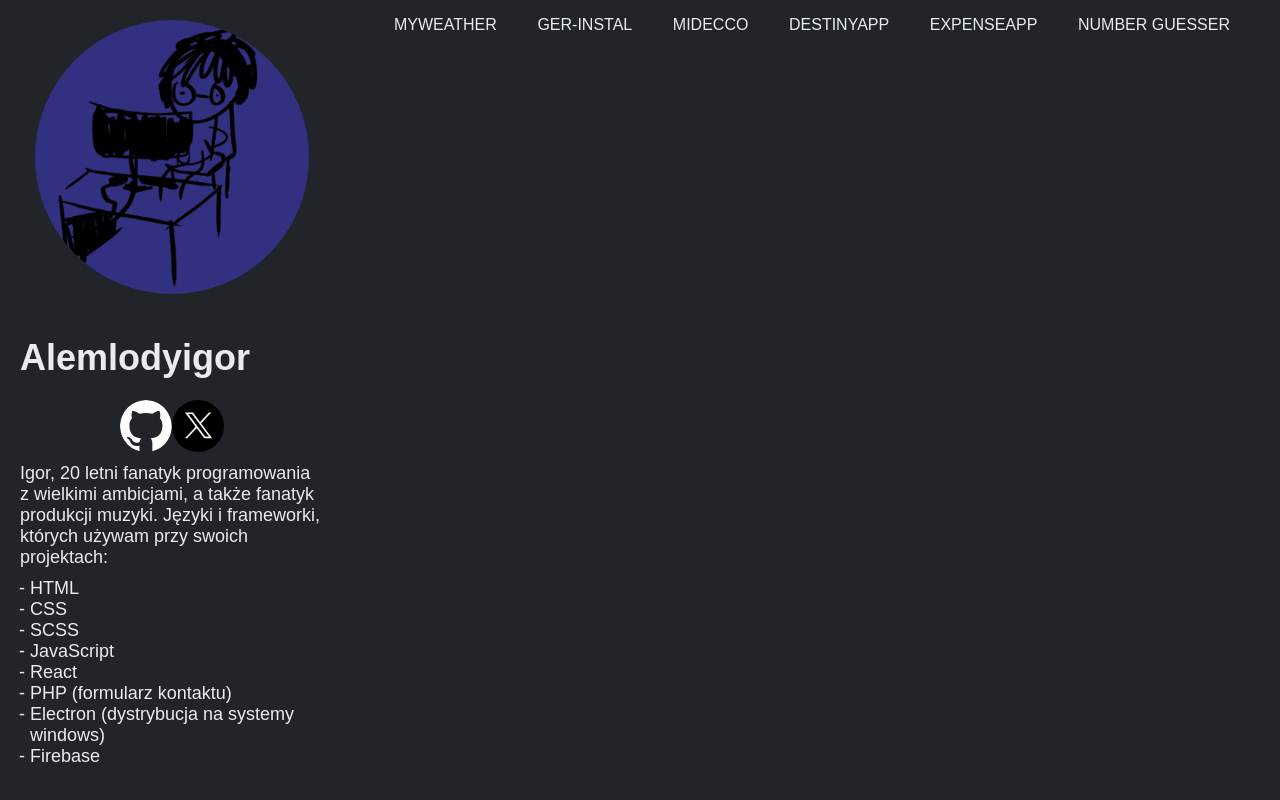
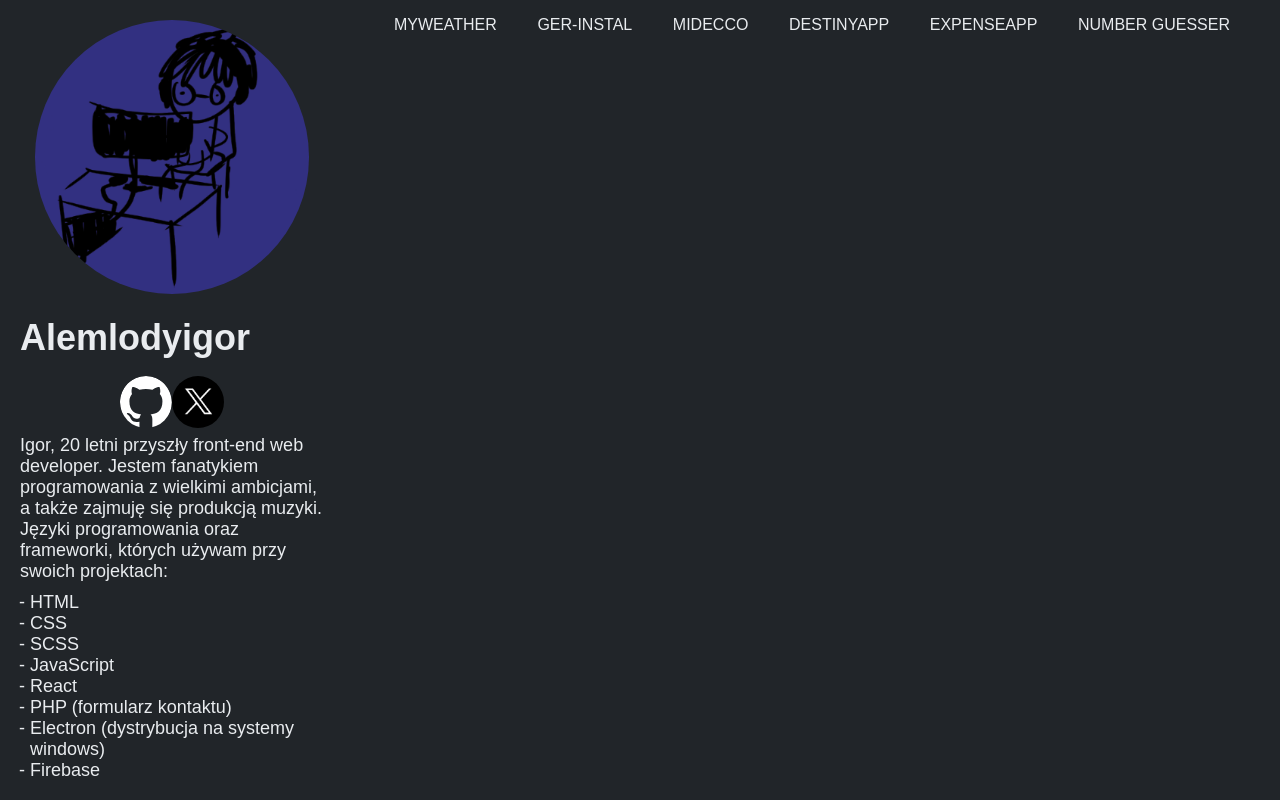
Before and after one commit to alemlodyigor/Portfolio, a React (Vite) app: page / in a window 1280 px wide. Built offline with nearby package versions, Linux system fonts and the light colour scheme.

Commit message:
small fix

```diff
--- a/src/pages/components/Profile.jsx
+++ b/src/pages/components/Profile.jsx
@@ -1,16 +1,10 @@
-import React, { useState } from "react";
+import React from "react";
 import "../../styles/profile.scss";
 import ProfileIMG from "../../assets/profileimg.png";
 import Github from "../../assets/github.svg";
 import X from "../../assets/x.png";
 
 const Profile = () => {
-  const [more, setMore] = useState(true);
-
-  const toggleMore = () => {
-    setMore((prevState) => !prevState);
-  };
-
   return (
     <div className="profile">
       <img src={ProfileIMG} alt="" className="profile__img" />
@@ -26,9 +20,10 @@ const Profile = () => {
         </div>
       </div>
       <p className="profile__desc">
-        Igor, 20 letni fanatyk programowania z wielkimi ambicjami, a także
-        fanatyk produkcji muzyki. Języki i frameworki, których używam przy
-        swoich projektach:
+        Igor, 20 letni przyszły front-end web developer. Jestem fanatykiem
+        programowania z wielkimi ambicjami, a także zajmuję się produkcją
+        muzyki. Języki programowania oraz frameworki, których używam przy swoich
+        projektach:
       </p>
       <ul className="profile__list">
         <li className="profile__list__element">HTML</li>
@@ -36,17 +31,12 @@ const Profile = () => {
         <li className="profile__list__element">SCSS</li>
         <li className="profile__list__element">JavaScript</li>
         <li className="profile__list__element">React</li>
-        {more === true && (
-          <>
-            <li className="profile__list__element">PHP (formularz kontaktu)</li>
-            <li className="profile__list__element">
-              Electron (dystrybucja na systemy windows)
-            </li>
-            <li className="profile__list__element">Firebase</li>
-          </>
-        )}
+        <li className="profile__list__element">PHP (formularz kontaktu)</li>
+        <li className="profile__list__element">
+          Electron (dystrybucja na systemy windows)
+        </li>
+        <li className="profile__list__element">Firebase</li>
       </ul>
-      {/* <button onClick={toggleMore}>{more ? "Mniej" : "Więcej"}</button> */}
     </div>
   );
 };
```
